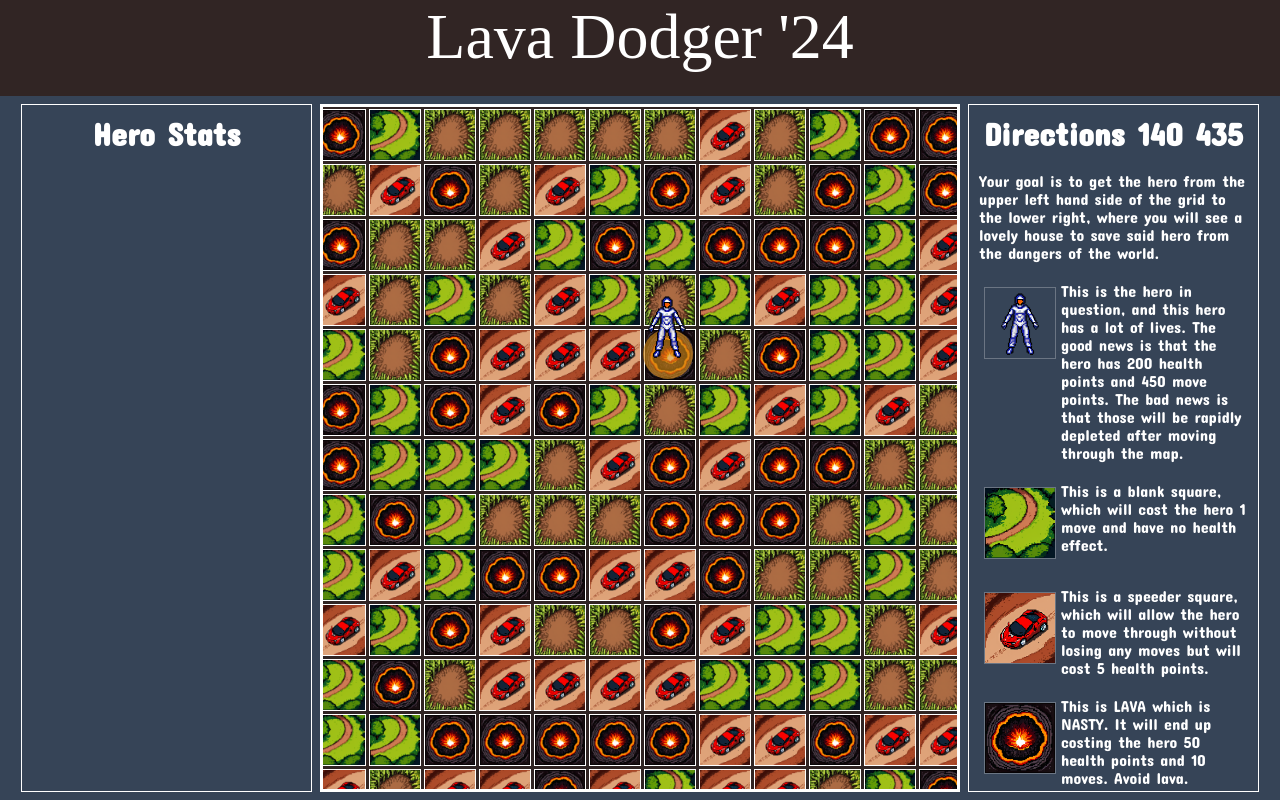
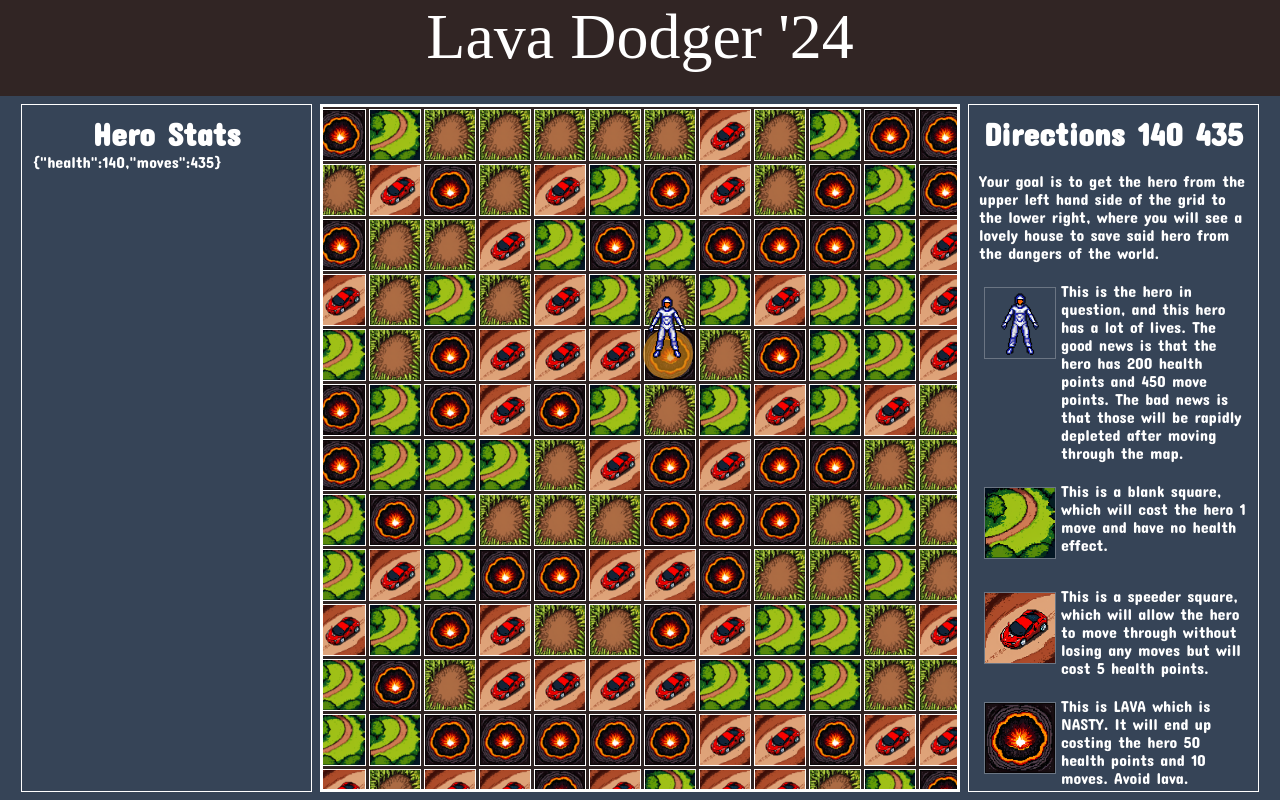
Before and after one commit to douglasgrim/lava-dodger-24, a React (Create React App) app: page /interactive in a window 1280 px wide. Built offline with nearby package versions, Linux system fonts and the light colour scheme; a web font is replaced by a local one.

Commit message:
styling of hero stats

```diff
--- a/src/webview/components/HeroStatsDisplay.tsx
+++ b/src/webview/components/HeroStatsDisplay.tsx
@@ -1,11 +1,15 @@
+import { useSelector } from 'react-redux';
 import './sidebars.css';
+import { RootState } from '../../app/state/store';
 
 const HeroStatsDisplay = () => {
-    return (
-        <div className="sidebars">
-            <h1>Hero Stats</h1>
-        </div>
-    )
+  const { heroStatus } = useSelector((state: RootState) => state.gameComponents);
+  return (
+    <div className="sidebars">
+      <h1>Hero Stats</h1>
+      <div>{JSON.stringify(heroStatus)}</div>
+    </div>
+  )
 }
 
 export default HeroStatsDisplay;
```
